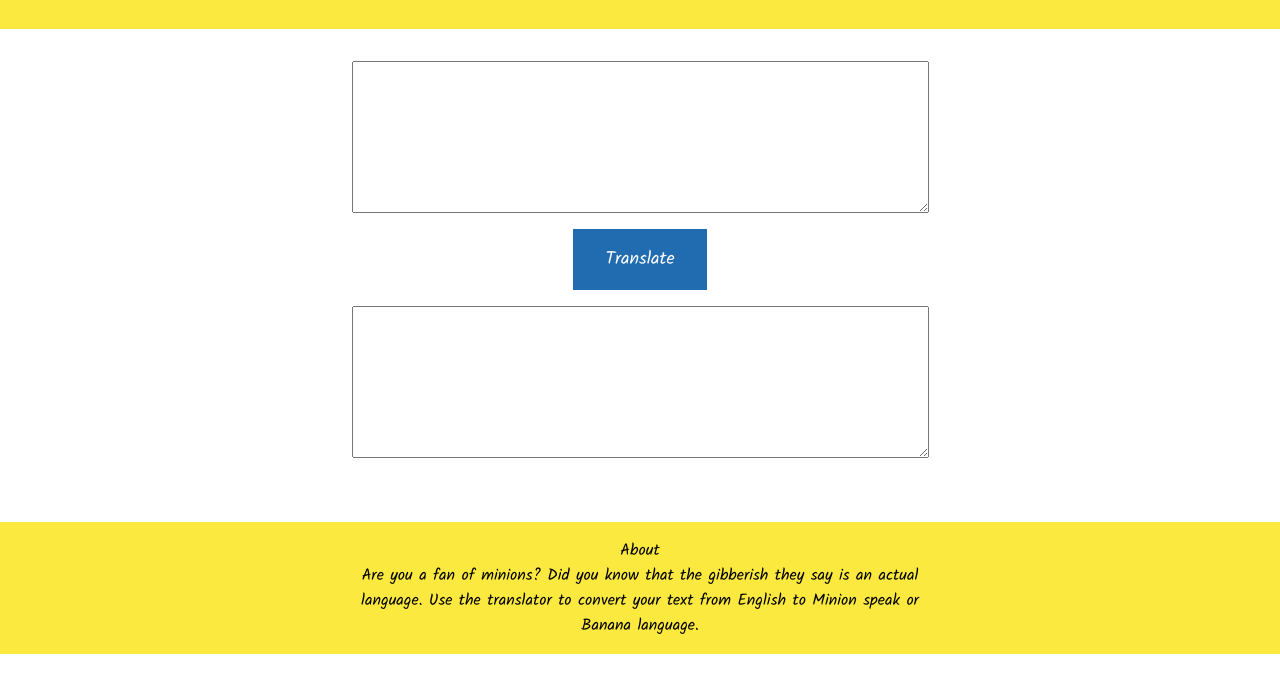
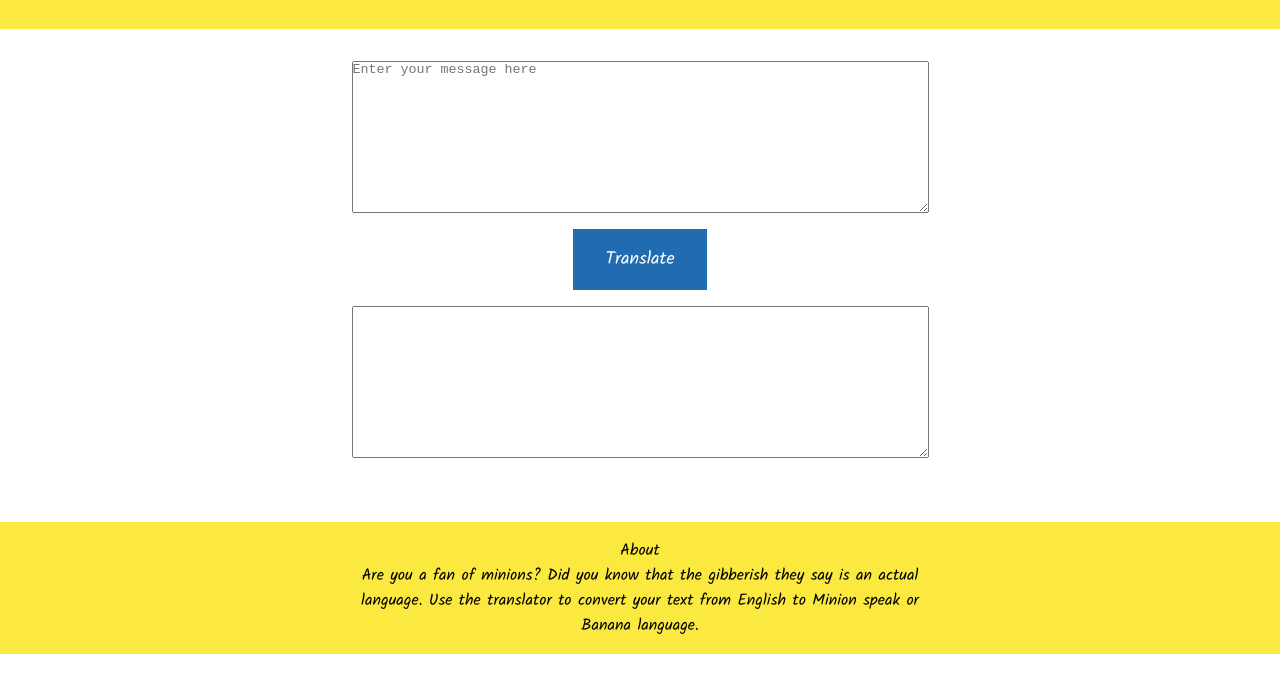
Before and after one commit to shubhamdsm/bananat-translate-app, a plain HTML site: page index.html in a window 1280 px wide. Shown: the part 70-762 px from the top of the page. Drawn offline with Linux system fonts and the light colour scheme.

Commit message:
added placeholder

```diff
--- a/index.html
+++ b/index.html
@@ -20,7 +20,7 @@
 
     <section class="main">
 
-        <textarea class="text-area" name="" id="text" cols="70" rows="10"></textarea>
+        <textarea class="text-area" name="" id="text" cols="70" rows="10" placeholder="Enter your message here"></textarea>
 
         <button class="btn-primary" id="btn">Translate</button>
 
```
